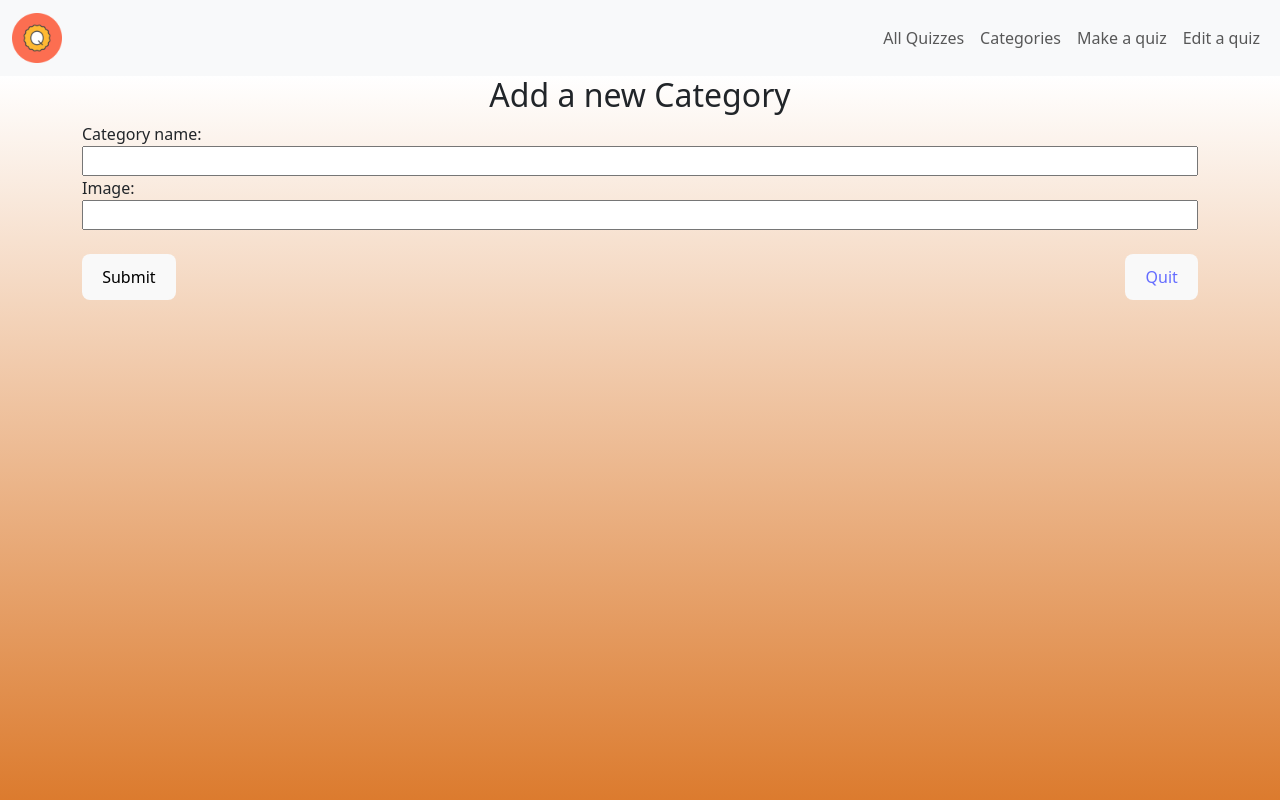
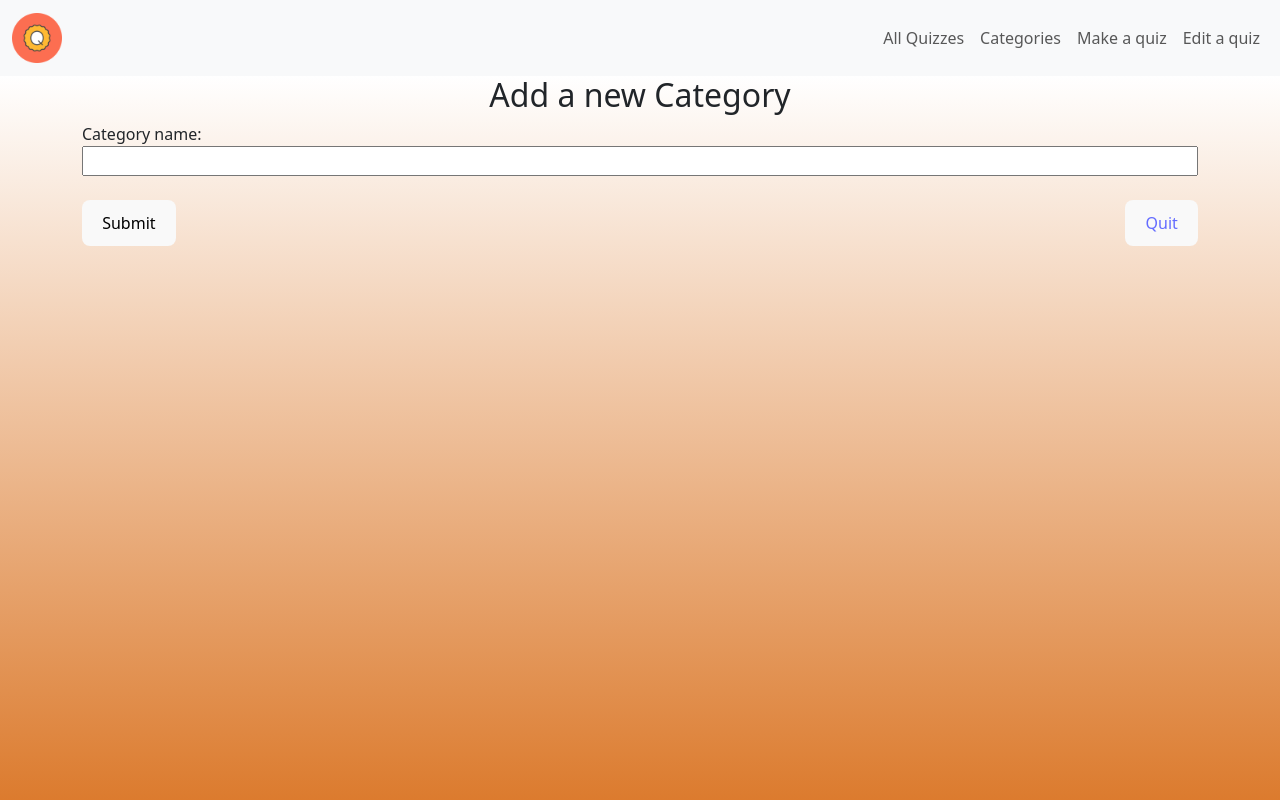
Before and after one commit to Thi-Tracey-Nguyen/Quiz-App-Client, a React (Vite) app: page /add-a-category in a window 1280 px wide. Shown: the top 800 px of the page. Built offline with nearby package versions, Linux system fonts and the light colour scheme; no server answers.

Commit message:
Removed image parameter from category

```diff
--- a/src/App.jsx
+++ b/src/App.jsx
@@ -20,7 +20,7 @@ import EditAQuiz from './edit-a-quiz/EditAQuiz'
 import CategoryForm from './make-a-quiz/CategoryForm'
 
 const App = () => {
-  const [ categories, setCategories ] = useState([])
+  const [categories, setCategories] = useState([])
   const [quizzes, setQuizzes] = useState([])
   const [questions, setQuestions] = useState('')
   const nav = useNavigate()
--- a/src/make-a-quiz/CategoryForm.jsx
+++ b/src/make-a-quiz/CategoryForm.jsx
@@ -1,69 +1,59 @@
-import React, { useState } from "react"
-import { Link, useNavigate } from "react-router-dom"
-import "../styles/CommonStyles.css"
+import React, { useState } from 'react'
+import { Link, useNavigate } from 'react-router-dom'
+import '../styles/CommonStyles.css'
 
 const AddCategory = ({ categories, setCategories }) => {
-  const [name, setName] = useState("")
-  const [image, setImage] = useState("")
+  const [name, setName] = useState('')
 
   const nav = useNavigate()
 
   async function getParams(e) {
     e.preventDefault()
-    submitCategory(name, image)
+    submitCategory(name)
   }
 
   // Function to post a category to the DB
-  const submitCategory = async (name, image) => {
+  const submitCategory = async (name) => {
     // Add a new category
     const newCategory = {
-      name: name,
-      image: image,
+      name: name
     }
     // Post new category to the API
     const createdCategory = await fetch(
-      "https://quiz-app-server-production-09e8.up.railway.app/categories",
+      'https://quiz-app-server-production-09e8.up.railway.app/categories',
       {
-        method: "POST",
+        method: 'POST',
         headers: {
-          Accept: "application/json",
-          "Content-Type": "application/json",
+          Accept: 'application/json',
+          'Content-Type': 'application/json',
         },
         body: JSON.stringify(newCategory),
       }
-    );
+    )
     const data = await createdCategory.json()
     // Update categories state
     setCategories([...categories, data])
-    nav("/make-a-quiz")
+    nav('/make-a-quiz')
   }
 
   return (
     <>
-      <div className="main-body flex-wrap" style={{ height: "100vh" }}>
+      <div className='main-body flex-wrap' style={{ height: '100vh' }}>
         <h2>Add a new Category</h2>
-        <form onSubmit={getParams} className="container">
-          <div className="cat-name-form  d-flex flex-column">
+        <form onSubmit={getParams} className='container'>
+          <div className='cat-name-form  d-flex flex-column'>
             <label>Category name:</label>
             <input
-              type="text"
+              type='text'
               value={name}
               onChange={(e) => setName(e.target.value)}
             />
           </div>
-          <div className="cat-image-form  d-flex flex-column">
-            <label>Image:</label>
-            <input
-              type="text"
-              value={image}
-              onChange={(e) => setImage(e.target.value)}
-            />
-          </div>
           <br />
-          <div className="d-flex justify-content-between">
+          <div className='d-flex justify-content-between'>
             <button>Submit</button>
             <button>
-              <Link to="/make-a-quiz">Quit</Link>
+              <Link to='/make-a-quiz'>Quit</Link>
             </button>
           </div>
         </form>
```
Also changed, not shown: src/make-a-quiz/AddQuestion.jsx (deleted, +0 -37 lines).
